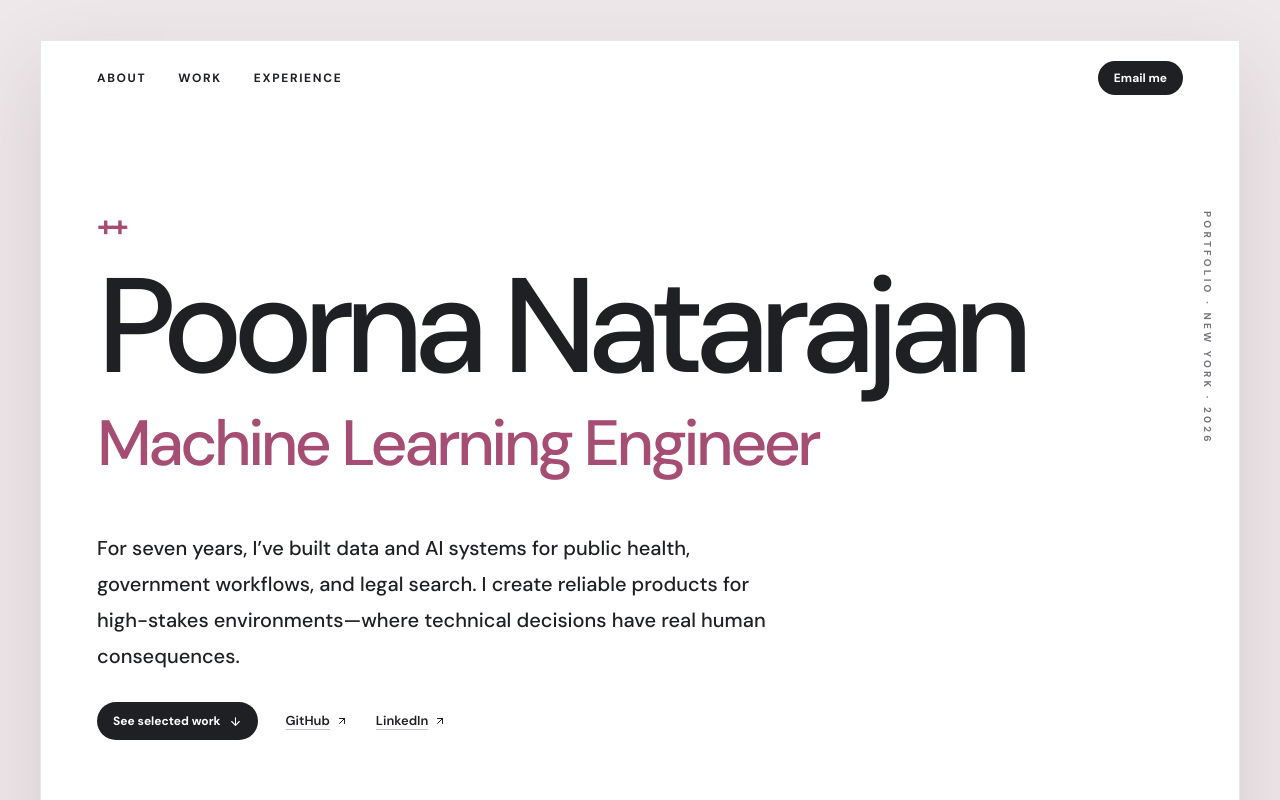
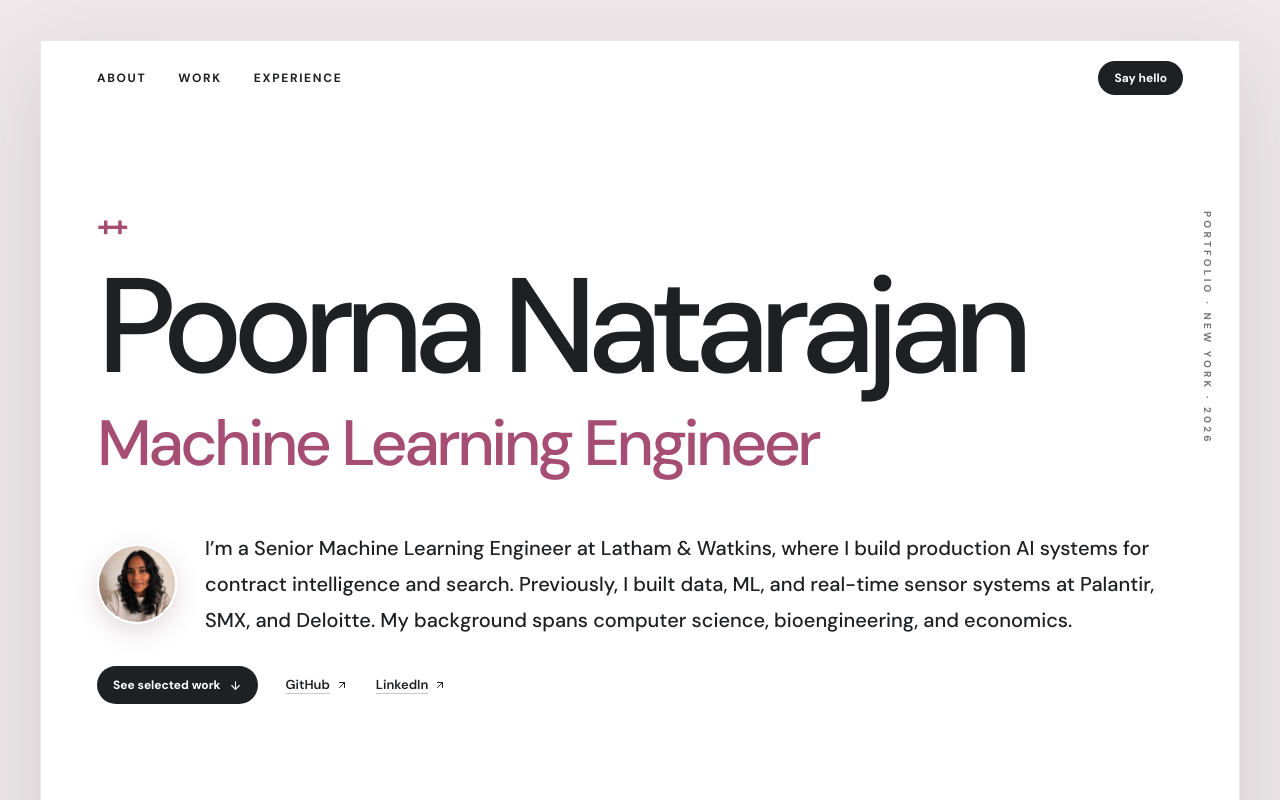
Before and after one commit to poornanat1/personal-website, a React (Vite) app: page / in a window 1280 px wide. Shown: the top 800 px of the page. Built offline with nearby package versions, Linux system fonts and the light colour scheme.

Commit message:
Refine portfolio bio and layout

```diff
--- a/index.html
+++ b/index.html
@@ -5,15 +5,12 @@
     <meta name="viewport" content="width=device-width, initial-scale=1.0" />
     <meta
       name="description"
-      content="Poorna Natarajan is a senior machine learning engineer and product engineer building useful, responsible AI products."
+      content="I'm a Senior Machine Learning Engineer who builds production AI, search, and data systems across a variety of domains."
     />
     <meta name="theme-color" content="#f3efe7" />
     <meta property="og:title" content="Poorna Natarajan — Senior Machine Learning Engineer &amp; Product Engineer" />
-    <meta property="og:description" content="Production AI systems, thoughtful products, and selected work including CareNav." />
+    <meta property="og:description" content="I build production AI, search, and data systems across a variety of domains." />
     <meta property="og:type" content="website" />
-    <meta property="og:image" content="/og.png" />
-    <meta name="twitter:card" content="summary_large_image" />
-    <meta name="twitter:image" content="/og.png" />
     <title>Poorna Natarajan — Senior Machine Learning Engineer &amp; Product Engineer</title>
   </head>
   <body>
--- a/src/App.tsx
+++ b/src/App.tsx
@@ -5,7 +5,7 @@ import auditionVoiceSetupScreenshot from "@/assets/audition-voice-setup.png";
 import portrait from "@/assets/portrait.png";
 import { CompanyLogo } from "@/components/CompanyLogo";
 import { experiences } from "@/data/portfolio";
-import { ArrowDown, ArrowUpRight, Github, Linkedin } from "lucide-react";
+import { ArrowDown, ArrowUpRight } from "lucide-react";
 import type { ReactNode } from "react";
 
 const projects = [
@@ -57,7 +57,7 @@ export function App() {
             <a href="#work" className="hover:text-accent">Work</a>
             <a href="#experience" className="hover:text-accent">Experience</a>
           </div>
-          <a href="mailto:pnat614@gmail.com" className="ml-auto rounded-full bg-ink px-4 py-2 text-[12px] font-bold text-canvas transition-colors hover:bg-accent">Email me</a>
+          <a href="mailto:pnat614@gmail.com" className="ml-auto rounded-full bg-ink px-4 py-2 text-[12px] font-bold text-canvas transition-colors hover:bg-accent">Say hello</a>
         </nav>
 
         <section id="top" className="relative px-5 pb-20 pt-14 sm:px-9 sm:pt-20 lg:px-14 lg:pb-28 lg:pt-24">
@@ -70,8 +70,11 @@ export function App() {
             </p>
           </div>
 
-          <div className="mt-14 max-w-[680px]">
-            <p className="text-[18px] font-medium leading-8 sm:text-[20px] sm:leading-9">For seven years, I’ve built data and AI systems for public health, government workflows, and legal search. I create reliable products for high-stakes environments—where technical decisions have real human consequences.</p>
+          <div className="mt-14">
+            <div className="flex items-start gap-5 sm:items-center sm:gap-7">
+              <img src={portrait} alt="" className="size-16 shrink-0 rounded-full border-2 border-canvas object-cover shadow-[0_8px_24px_rgba(93,51,65,0.18)] sm:size-20" />
+              <p className="text-[18px] font-medium leading-8 sm:text-[20px] sm:leading-9">I’m a Senior Machine Learning Engineer at Latham &amp; Watkins, where I build production AI systems for contract intelligence and search. Previously, I built data, ML, and real-time sensor systems at Palantir, SMX, and Deloitte. My background spans computer science, bioengineering, and economics.</p>
+            </div>
             <div className="mt-7 flex flex-wrap items-center gap-x-7 gap-y-4">
               <a href="#work" className="inline-flex items-center gap-2 rounded-full bg-ink px-4 py-2.5 text-[12px] font-bold text-canvas transition-colors hover:bg-accent">See selected work <ArrowDown size={13} /></a>
               <ExternalLink href="https://github.com/poornanat1">GitHub</ExternalLink>
@@ -172,12 +175,8 @@ export function App() {
           </div>
         </section>
 
-        <footer className="px-5 pb-7 pt-16 sm:px-9 lg:px-14 lg:pt-24">
-          <div className="grid gap-8 border-t border-border py-10 md:grid-cols-[1fr_auto] md:items-end">
-            <div className="flex items-start gap-6"><img src={portrait} alt="Portrait of Poorna Natarajan" className="size-24 shrink-0 rounded-full object-cover" /><div><p className="max-w-[570px] text-[clamp(1.9rem,4.2vw,3.6rem)] font-medium leading-[1.02] tracking-[-0.06em]">Senior machine learning engineer and product builder.</p><a href="mailto:pnat614@gmail.com" className="mt-6 inline-flex items-center gap-2 text-[17px] font-bold underline decoration-accent decoration-2 underline-offset-[6px] transition-colors hover:text-accent sm:text-[19px]">pnat614@gmail.com <ArrowUpRight size={17} /></a></div></div>
-            <div className="flex gap-3">{[["Email", "mailto:pnat614@gmail.com", <span aria-hidden="true" className="text-[21px] leading-none">✉</span>], ["GitHub", "https://github.com/poornanat1", <Github size={17} className="fill-current" />], ["LinkedIn", "https://www.linkedin.com/in/poorna-natarajan/", <Linkedin size={17} className="fill-current" />]].map(([label, href, icon]) => <a key={String(label)} href={String(href)} target={String(href).startsWith("http") ? "_blank" : undefined} rel="noreferrer" aria-label={String(label)} className="flex size-11 items-center justify-center rounded-full border border-ink transition-colors hover:bg-ink hover:text-canvas">{icon}</a>)}</div>
-          </div>
-          <div className="flex flex-wrap justify-between gap-3 border-t border-border pt-5 text-[12px] font-medium text-muted"><span>© 2026 Poorna Natarajan</span><span>New York · Senior Machine Learning Engineer</span></div>
+        <footer className="px-5 py-7 sm:px-9 lg:px-14">
+          <div className="border-t border-border pt-5 text-[12px] font-medium text-muted">© 2026 Poorna Natarajan</div>
         </footer>
       </div>
     </main>
```
Also changed, not shown: public/og.png (deleted).
